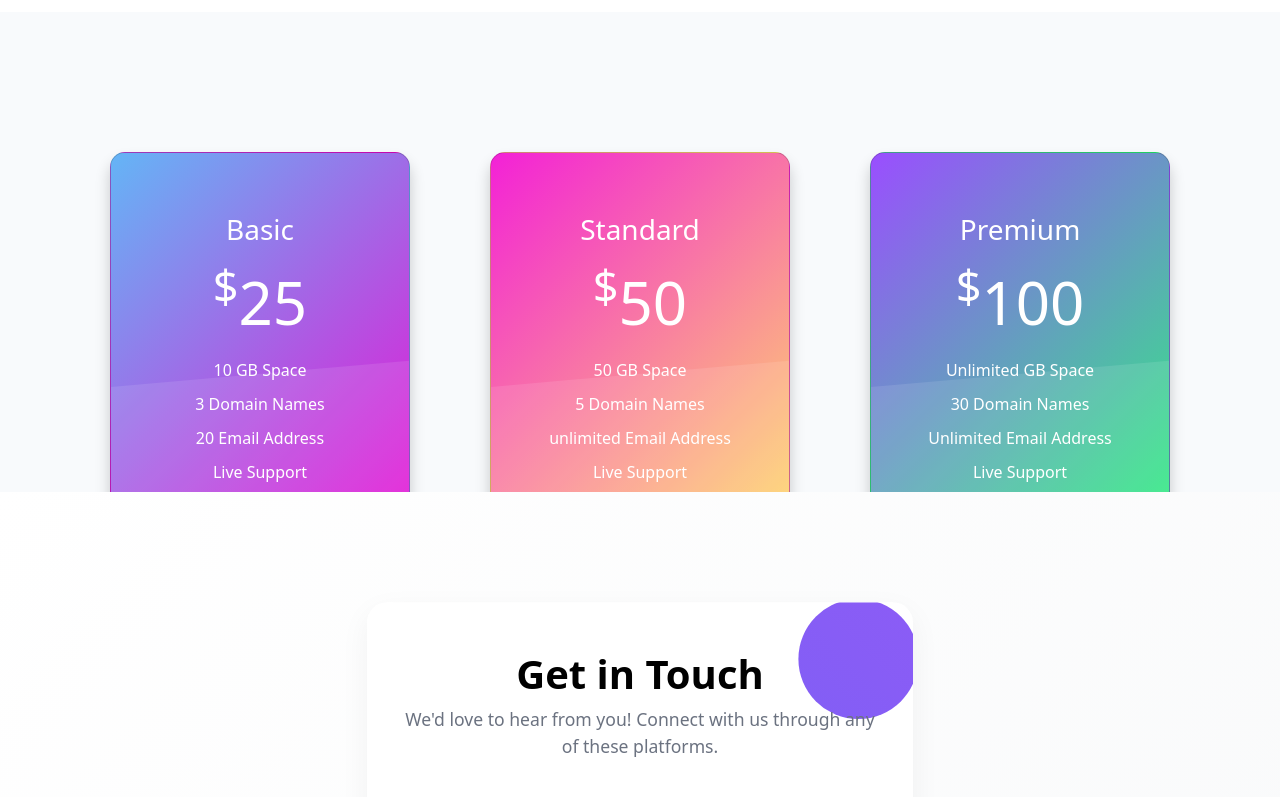
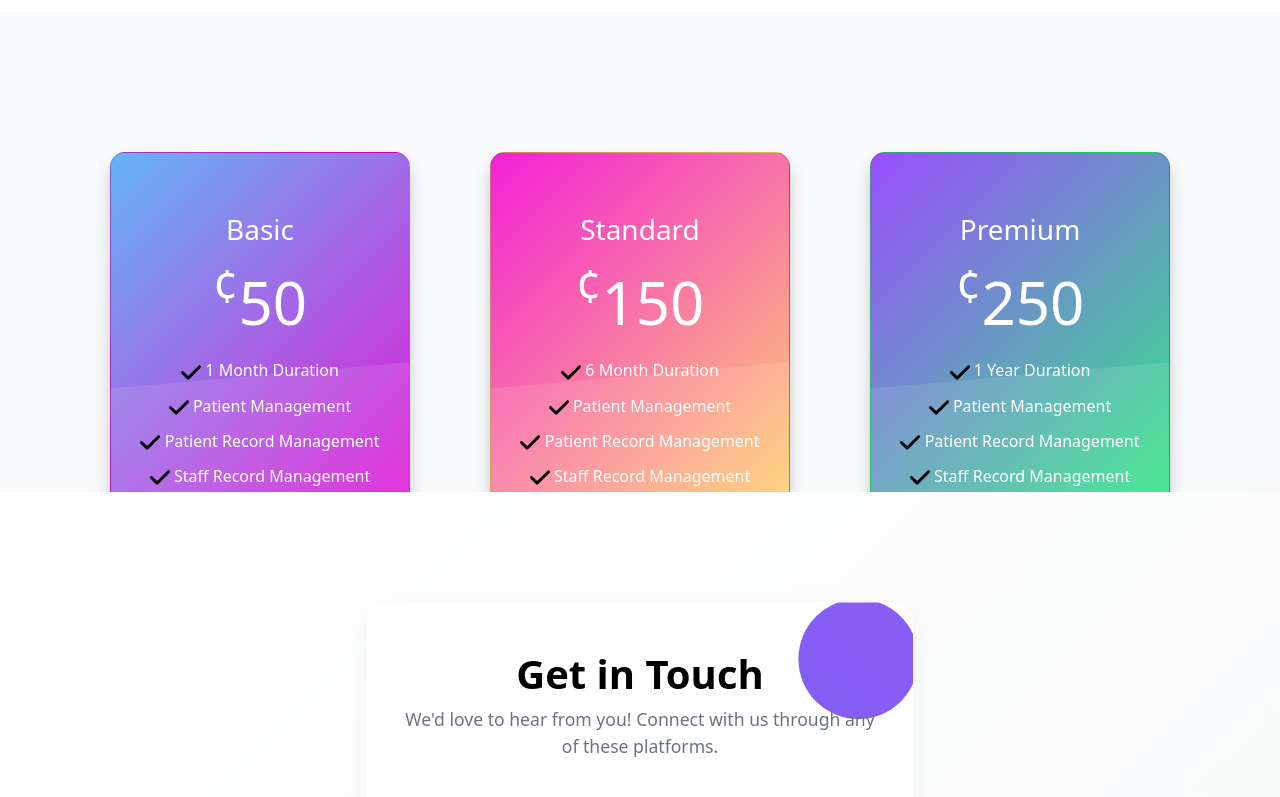
Before and after one commit to Mr-Tetteh/FinalYearProject, a Vue app in the folder Client/: page / in a window 1280 px wide. Shown: the part 3345-4142 px from the top of the page. Built offline with nearby package versions, Linux system fonts and the light colour scheme; what vue-toast-notification would draw is missing.

Commit message:
homepage edits

```diff
--- a/Client/src/components/AdminNavBar.vue
+++ b/Client/src/components/AdminNavBar.vue
@@ -19,7 +19,9 @@ const toggleSidebar = () => {
         <div class="logo">
           <i class="bi bi-heart-pulse-fill text-primary"></i>
         </div>
-        <h5 class="hospital-name">{{ hospital }} Hospital</h5>
+        <h5 class="hospital-name" v-if="userRole === 'Admin'">Admin</h5>
+        <h5 class="hospital-name" v-else>{{ hospital }} Hospital</h5>
+
       </div>
     </div>
     <button @click="toggleSidebar" class="toggle-btn text-primary">
--- a/Client/src/composerbles/useHospital.js
+++ b/Client/src/composerbles/useHospital.js
@@ -111,29 +111,38 @@ export default function useHospital() {
             alert(err.response.data.data.message);
         }
     }
+
+    const waitForPayment = async (hospitalId, retries = 10, delay = 1000) => {
+        for (let i = 0; i < retries; i++) {
+            try {
+                const payment = await axios.get(`https://health.local.stay/api/payments/hospital/${hospitalId}`);
+                return payment.data;
+            } catch (e) {
+                await new Promise(res => setTimeout(res, delay));
+            }
+        }
+        throw new Error('Payment not found after waiting.');
+    };
+
     const register_hospital = async () => {
         try {
             const response = await axios.post('https://health.local.stay/api/hospital', input.value);
-            const hospitalData = response.data;
+            const hospitalData = response.data.hospital;
 
-            // Use the hospital ID from the response
-            const payment = await axios.get(`https://health.local.stay/api/payments/${hospitalData.id}`);
-            reg_payment.value = payment.data;
-            console.log(reg_payment.value); // Added .value here
+            // Wait for the payment job to finish and fetch payment
+            const payment = await waitForPayment(hospitalData.id);
+            reg_payment.value = payment;
 
-            $toast.success('Congrats Your hospital has been registered successfully.', {
-                position: "top-right"
-            });
-            $toast.success('We will get in touch with you soon to create your user account for you', {
-                position: "top-right"
-            })
+            window.location.href = payment.payment_url; // Redirect user to Paystack
 
-            return hospitalData;
+            $toast.success('Hospital registered! Redirecting to payment...', { position: "top-right" });
+
         } catch (err) {
-            console.error('Error details:', err); // Better error logging
-            alert(err.response?.data?.message || 'Registration failed');
+            console.error('Error:', err);
+            $toast.error('Registration or payment initialization failed.', { position: "top-right" });
         }
     };
+
     const count_hospital_patient = async () => {
         try {
             const token = localStorage.getItem('AUTH_TOKEN')
--- a/Client/src/views/Admin/pharmacy/Pharmacy_all_drugs.vue
+++ b/Client/src/views/Admin/pharmacy/Pharmacy_all_drugs.vue
@@ -87,7 +87,7 @@ const filteredDetails = computed(() => {
                   <!-- Drug Name & Price -->
                   <div class="drug-header">
                     <h3 class="drug-name">{{ drug.name }}</h3>
-                    <div class="price">${{ drug.price }}</div>
+                    <div class="price">¢{{ drug.price }}</div>
                   </div>
 
                   <!-- Drug Info -->
@@ -128,8 +128,7 @@ const filteredDetails = computed(() => {
           </div>
         </div>
       </div>
-    </div>
-    <div v-if="!searchResults?.length" class="text-center py-5">
+      <div v-if="!filteredDetails?.length" class="text-center py-5">
         <div class="container mx-auto" style="max-width: 28rem;">
           <svg xmlns="http://www.w3.org/2000/svg" width="100" viewBox="0 0 576 512">
             <path d="M64 144c0-26.5 21.5-48 48-48s48 21.5 48 48l0 112-96 0 0-112zM0 144L0 368c0 61.9 50.1 112 112 112s112-50.1 112-112l0-178.4c1.8 19.1 8.2 38 19.8 54.8L372.3 431.7c35.5 51.7 105.3 64.3 156 28.1s63-107.5 27.5-159.2L427.3 113.3C391.8 61.5 321.9 49 271.3 85.2c-28 20-44.3 50.8-47.3 83l0-24.2c0-61.9-50.1-112-112-112S0 82.1 0 144zm296.6 64.2c-16-23.3-10-55.3 11.9-71c21.2-15.1 50.5-10.3 66 12.2l67 97.6L361.6 303l-65-94.8zM491 407.7c-.8 .6-1.6 1.1-2.4 1.6l4-2.8c-.5 .4-1 .8-1.6 1.2z"/></svg>
@@ -151,6 +150,8 @@ const filteredDetails = computed(() => {
           </div>
         </div>
       </div>
+    </div>
+
 
   </div>
 </template>
--- a/Client/src/views/HomePage.vue
+++ b/Client/src/views/HomePage.vue
@@ -257,7 +257,7 @@ import NavBar from "@/components/NavBar.vue";
           <div class="col-lg-4 col-md-6" data-aos="fade-up" data-aos-delay="600">
             <div class="service-item position-relative">
               <img
-                  src="../assets/img/data-protection-cyber-security-concept-secure-data-management-protect-data_36358-2481.avif"
+                  src="../assets/img/Secure data-bro.svg"
                   class="img-thumbnail" alt="">
               <h3>Secure Data Management</h3>
               <p>Ensure patient and hospital data remain safe with robust security measures and compliance with privacy
@@ -353,17 +353,28 @@ import NavBar from "@/components/NavBar.vue";
                   <h2>Basic</h2>
                 </div>
                 <div class="price">
-                  <h4><sup>$</sup>25</h4>
+                  <h4><sup>¢</sup>50</h4>
                 </div>
                 <div class="option">
                   <ul>
-                    <li><i class="fa fa-check" aria-hidden="true"></i>10 GB Space</li>
-                    <li><i class="fa fa-check" aria-hidden="true"></i>3 Domain Names</li>
-                    <li><i class="fa fa-check" aria-hidden="true"></i>20 Email Address</li>
-                    <li><i class="fa fa-check" aria-hidden="true"></i>Live Support</li>
+                    <li>
+                      <svg xmlns="http://www.w3.org/2000/svg" viewBox="0 0 448 512" width="20">
+                      <path d="M438.6 105.4c12.5 12.5 12.5 32.8 0 45.3l-256 256c-12.5 12.5-32.8 12.5-45.3 0l-128-128c-12.5-12.5-12.5-32.8 0-45.3s32.8-12.5 45.3 0L160 338.7 393.4 105.4c12.5-12.5 32.8-12.5 45.3 0z"/></svg>
+
+                      1 Month Duration</li>
+                    <li><svg xmlns="http://www.w3.org/2000/svg" viewBox="0 0 448 512" width="20">
+                      <path d="M438.6 105.4c12.5 12.5 12.5 32.8 0 45.3l-256 256c-12.5 12.5-32.8 12.5-45.3 0l-128-128c-12.5-12.5-12.5-32.8 0-45.3s32.8-12.5 45.3 0L160 338.7 393.4 105.4c12.5-12.5 32.8-12.5 45.3 0z"/></svg>
+                      Patient Management</li>
+                    <li><svg xmlns="http://www.w3.org/2000/svg" viewBox="0 0 448 512" width="20">
+                      <path d="M438.6 105.4c12.5 12.5 12.5 32.8 0 45.3l-256 256c-12.5 12.5-32.8 12.5-45.3 0l-128-128c-12.5-12.5-12.5-32.8 0-45.3s32.8-12.5 45.3 0L160 338.7 393.4 105.4c12.5-12.5 32.8-12.5 45.3 0z"/></svg>
+                      Patient Record Management</li>
+                    <li><svg xmlns="http://www.w3.org/2000/svg" viewBox="0 0 448 512" width="20">
+                      <path d="M438.6 105.4c12.5 12.5 12.5 32.8 0 45.3l-256 256c-12.5 12.5-32.8 12.5-45.3 0l-128-128c-12.5-12.5-12.5-32.8 0-45.3s32.8-12.5 45.3 0L160 338.7 393.4 105.4c12.5-12.5 32.8-12.5 45.3 0z"/></svg>
+                      Staff Record Management</li>
                   </ul>
-                </div>
-                <a href="#">Order Now</a>
+
+                </div>
+                <RouterLink to="/register_hospital">Order Now</RouterLink>
               </div>
             </div>
             <div class="col-sm-4">
@@ -373,17 +384,25 @@ import NavBar from "@/components/NavBar.vue";
                   <h2>Standard</h2>
                 </div>
                 <div class="price">
-                  <h4><sup>$</sup>50</h4>
+                  <h4><sup>¢</sup>150</h4>
                 </div>
                 <div class="option">
                   <ul>
-                    <li><i class="fa fa-check" aria-hidden="true"></i>50 GB Space</li>
-                    <li><i class="fa fa-check" aria-hidden="true"></i>5 Domain Names</li>
-                    <li><i class="fa fa-check" aria-hidden="true"></i>unlimited Email Address</li>
-                    <li><i class="fa fa-check" aria-hidden="true"></i>Live Support</li>
+                    <li><svg xmlns="http://www.w3.org/2000/svg" viewBox="0 0 448 512" width="20">
+                      <path d="M438.6 105.4c12.5 12.5 12.5 32.8 0 45.3l-256 256c-12.5 12.5-32.8 12.5-45.3 0l-128-128c-12.5-12.5-12.5-32.8 0-45.3s32.8-12.5 45.3 0L160 338.7 393.4 105.4c12.5-12.5 32.8-12.5 45.3 0z"/></svg>
+                      6 Month Duration</li>
+                    <li><svg xmlns="http://www.w3.org/2000/svg" viewBox="0 0 448 512" width="20">
+                      <path d="M438.6 105.4c12.5 12.5 12.5 32.8 0 45.3l-256 256c-12.5 12.5-32.8 12.5-45.3 0l-128-128c-12.5-12.5-12.5-32.8 0-45.3s32.8-12.5 45.3 0L160 338.7 393.4 105.4c12.5-12.5 32.8-12.5 45.3 0z"/></svg>
+                      Patient Management</li>
+                    <li><svg xmlns="http://www.w3.org/2000/svg" viewBox="0 0 448 512" width="20">
+                      <path d="M438.6 105.4c12.5 12.5 12.5 32.8 0 45.3l-256 256c-12.5 12.5-32.8 12.5-45.3 0l-128-128c-12.5-12.5-12.5-32.8 0-45.3s32.8-12.5 45.3 0L160 338.7 393.4 105.4c12.5-12.5 32.8-12.5 45.3 0z"/></svg>
+                      Patient Record Management</li>
+                    <li><svg xmlns="http://www.w3.org/2000/svg" viewBox="0 0 448 512" width="20">
+                      <path d="M438.6 105.4c12.5 12.5 12.5 32.8 0 45.3l-256 256c-12.5 12.5-32.8 12.5-45.3 0l-128-128c-12.5-12.5-12.5-32.8 0-45.3s32.8-12.5 45.3 0L160 338.7 393.4 105.4c12.5-12.5 32.8-12.5 45.3 0z"/></svg>
+                      Staff Record Management</li>
                   </ul>
                 </div>
-                <a href="#">Order Now</a>
+                <RouterLink to="/register_hospital">Order Now</RouterLink>
               </div>
             </div>
             <div class="col-sm-4">
@@ -393,17 +412,25 @@ import NavBar from "@/components/NavBar.vue";
                   <h2>Premium</h2>
                 </div>
                 <div class="price">
-                  <h4><sup>$</sup>100</h4>
+                  <h4><sup>¢</sup>250</h4>
                 </div>
                 <div class="option">
                   <ul>
-                    <li><i class="fa fa-check" aria-hidden="true"></i>Unlimited GB Space</li>
-                    <li><i class="fa fa-check" aria-hidden="true"></i>30 Domain Names</li>
-                    <li><i class="fa fa-check" aria-hidden="true"></i>Unlimited Email Address</li>
-                    <li><i class="fa fa-check" aria-hidden="true"></i>Live Support</li>
+                    <li><svg xmlns="http://www.w3.org/2000/svg" viewBox="0 0 448 512" width="20">
+                      <path d="M438.6 105.4c12.5 12.5 12.5 32.8 0 45.3l-256 256c-12.5 12.5-32.8 12.5-45.3 0l-128-128c-12.5-12.5-12.5-32.8 0-45.3s32.8-12.5 45.3 0L160 338.7 393.4 105.4c12.5-12.5 32.8-12.5 45.3 0z"/></svg>
+                      1 Year Duration</li>
+                    <li><svg xmlns="http://www.w3.org/2000/svg" viewBox="0 0 448 512" width="20">
+                      <path d="M438.6 105.4c12.5 12.5 12.5 32.8 0 45.3l-256 256c-12.5 12.5-32.8 12.5-45.3 0l-128-128c-12.5-12.5-12.5-32.8 0-45.3s32.8-12.5 45.3 0L160 338.7 393.4 105.4c12.5-12.5 32.8-12.5 45.3 0z"/></svg>
+                      Patient Management</li>
+                    <li><svg xmlns="http://www.w3.org/2000/svg" viewBox="0 0 448 512" width="20">
+                      <path d="M438.6 105.4c12.5 12.5 12.5 32.8 0 45.3l-256 256c-12.5 12.5-32.8 12.5-45.3 0l-128-128c-12.5-12.5-12.5-32.8 0-45.3s32.8-12.5 45.3 0L160 338.7 393.4 105.4c12.5-12.5 32.8-12.5 45.3 0z"/></svg>
+                      Patient Record Management</li>
+                    <li><svg xmlns="http://www.w3.org/2000/svg" viewBox="0 0 448 512" width="20">
+                      <path d="M438.6 105.4c12.5 12.5 12.5 32.8 0 45.3l-256 256c-12.5 12.5-32.8 12.5-45.3 0l-128-128c-12.5-12.5-12.5-32.8 0-45.3s32.8-12.5 45.3 0L160 338.7 393.4 105.4c12.5-12.5 32.8-12.5 45.3 0z"/></svg>
+                      Staff Record Management</li>
                   </ul>
                 </div>
-                <a href="#">Order Now</a>
+                <RouterLink to="/register_hospital">Order Now</RouterLink>
               </div>
             </div>
           </div>
@@ -435,7 +462,7 @@ import NavBar from "@/components/NavBar.vue";
               </a>
 
               <!-- Email -->
-              <a href="mailto:contact@example.com" class="contact-link">
+              <a href="mailto:danielstay73@gmail.com" class="contact-link">
                 <div class="contact-icon email-icon">
                   <svg xmlns="http://www.w3.org/2000/svg" fill="currentColor" viewBox="0 0 512 512">
                     <path d="M48 64C21.5 64 0 85.5 0 112c0 15.1 7.1 29.3 19.2 38.4L236.8 313.6c11.4 8.5 27 8.5 38.4 0L492.8 150.4c12.1-9.1 19.2-23.3 19.2-38.4c0-26.5-21.5-48-48-48L48 64zM0 176L0 384c0 35.3 28.7 64 64 64l384 0c35.3 0 64-28.7 64-64l0-208L294.4 339.2c-22.8 17.1-54 17.1-76.8 0L0 176z"/>
```
Also changed, not shown: Client/src/assets/img/Secure data-bro.svg (added). Lines whose indentation alone changed are shown as unchanged.
